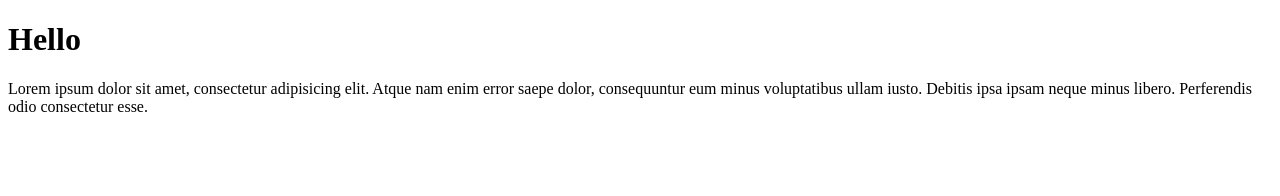
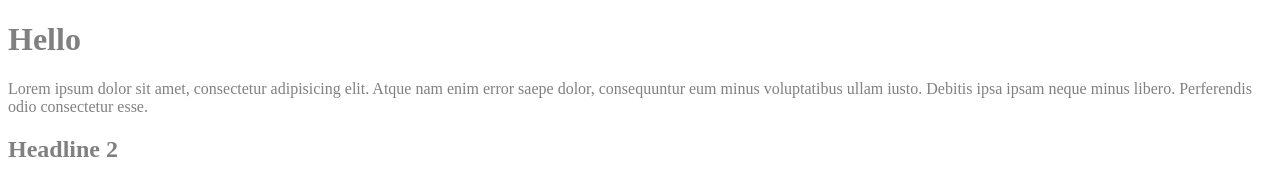
Before and after one commit to Eloisa-R/gittest, a plain HTML site: page index.html in a window 1280 px wide. Drawn offline with Linux system fonts and the light colour scheme.

Commit message:
added some style

```diff
--- /dev/null
+++ b/css/style.css
@@ -0,0 +1,3 @@
+body {
+    color: grey;
+}
--- a/index.html
+++ b/index.html
@@ -3,9 +3,12 @@
 <head>
     <meta charset="UTF-8">
     <title>This is my project</title>
+    <link rel="stylesheet" href="css/style.css">
 </head>
 <body>
     <h1>Hello</h1>
     <p>Lorem ipsum dolor sit amet, consectetur adipisicing elit. Atque nam enim error saepe dolor, consequuntur eum minus voluptatibus ullam iusto. Debitis ipsa ipsam neque minus libero. Perferendis odio consectetur esse.</p>
+
+    <h2>Headline 2</h2>
 </body>
 </html>
```
